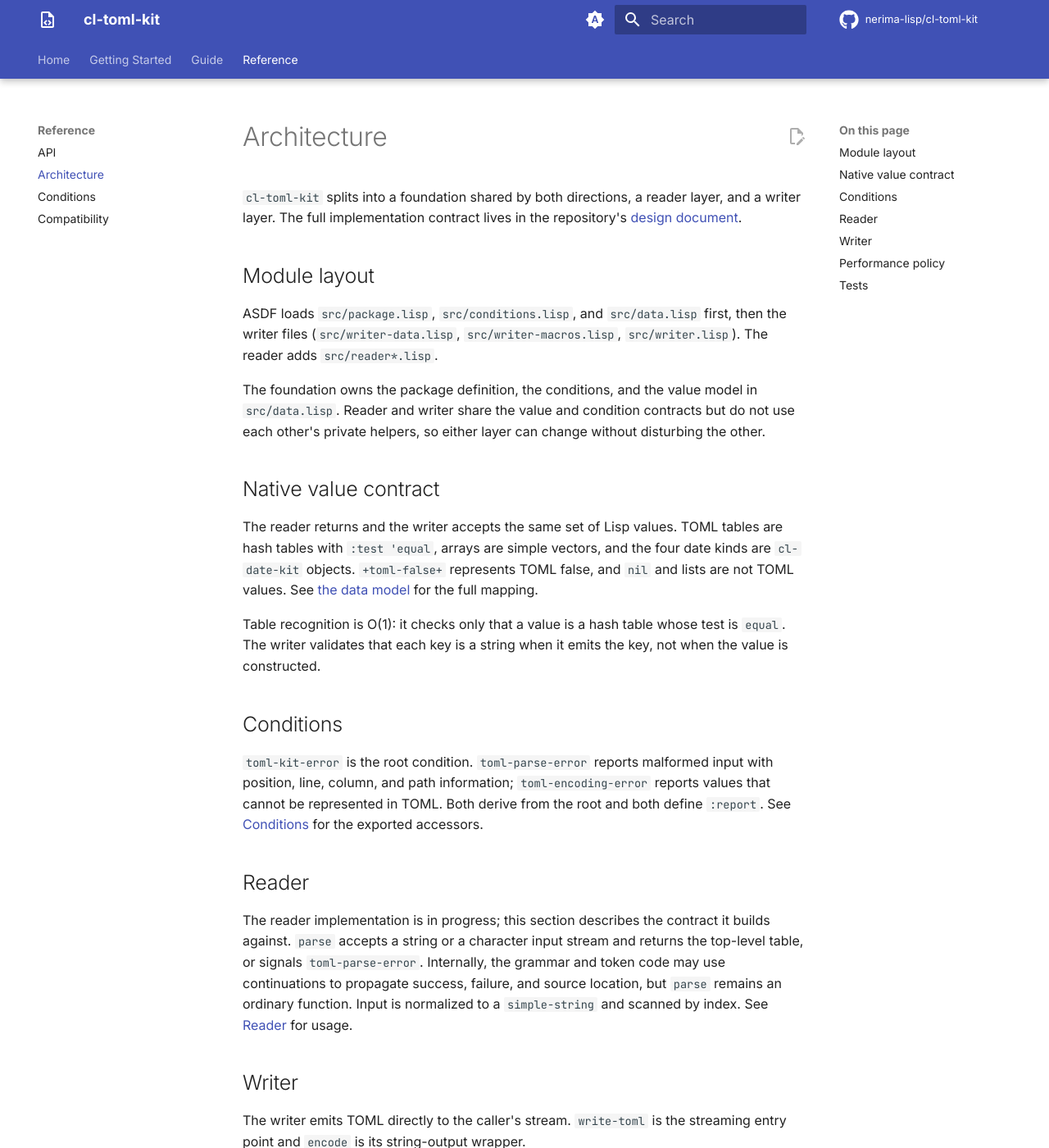
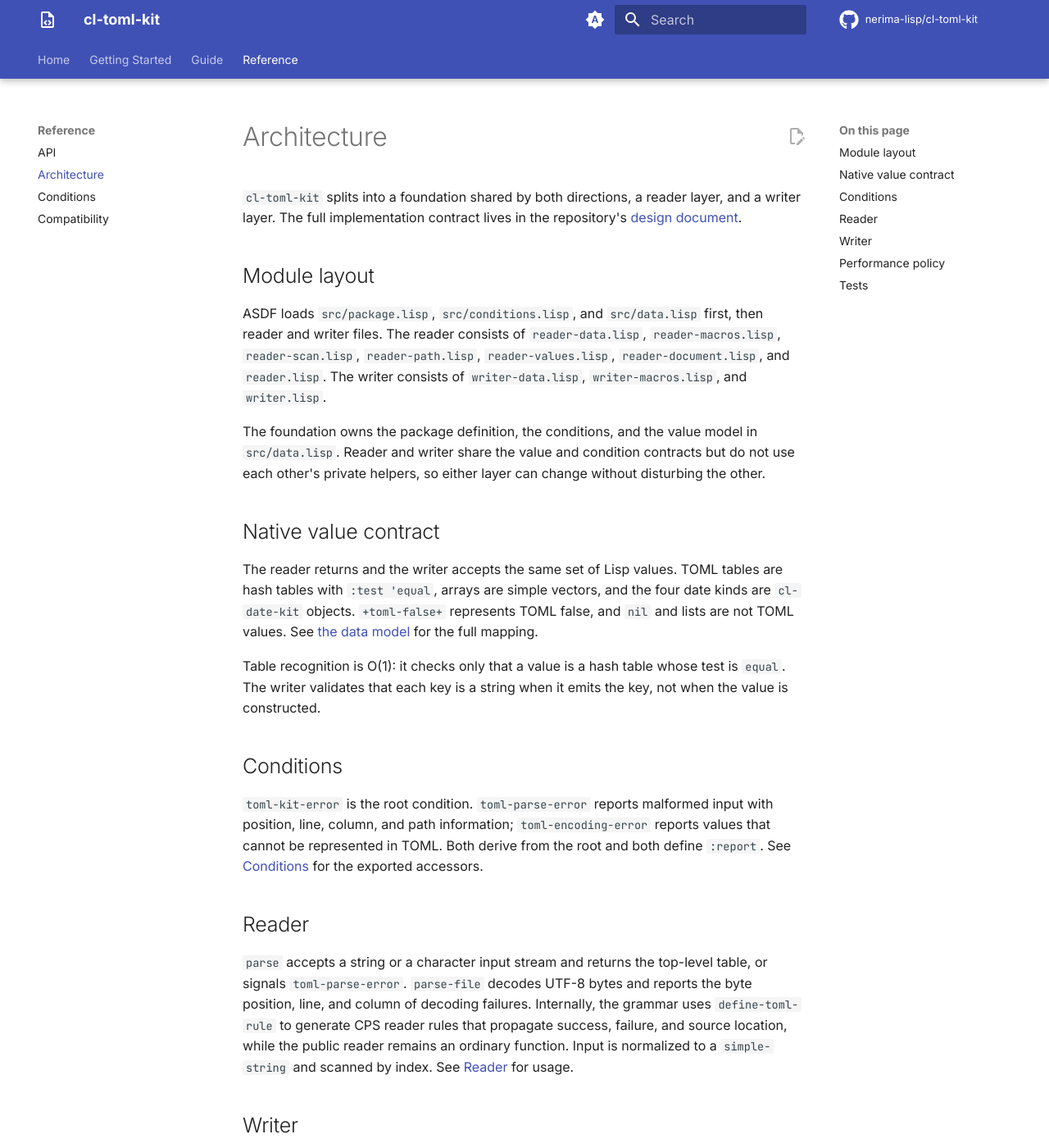
Before and after one commit to nerima-lisp/cl-toml-kit, an MkDocs documentation site: the page built from docs/src/reference/architecture.md, in a window 1280 px wide and 1400 px high. Shown: the whole window at 82% size. Built offline with MkDocs 1.6.1 and Material for MkDocs 9.7.7, drawn with Linux system fonts in a browser that asks for light colours; comment, search, counter and statistics services are not loaded.

Commit message:
docs: document implemented architecture

```diff
--- a/docs/src/reference/architecture.md
+++ b/docs/src/reference/architecture.md
@@ -7,8 +7,10 @@ repository's [design document](https://github.com/nerima-lisp/cl-toml-kit/blob/m
 ## Module layout
 
 ASDF loads `src/package.lisp`, `src/conditions.lisp`, and `src/data.lisp`
-first, then the writer files (`src/writer-data.lisp`, `src/writer-macros.lisp`,
-`src/writer.lisp`). The reader adds `src/reader*.lisp`.
+first, then reader and writer files. The reader consists of `reader-data.lisp`,
+`reader-macros.lisp`, `reader-scan.lisp`, `reader-path.lisp`,
+`reader-values.lisp`, `reader-document.lisp`, and `reader.lisp`. The writer
+consists of `writer-data.lisp`, `writer-macros.lisp`, and `writer.lisp`.
 
 The foundation owns the package definition, the conditions, and the value
 model in `src/data.lisp`. Reader and writer share the value and condition
@@ -37,12 +39,13 @@ the exported accessors.
 
 ## Reader
 
-The reader implementation is in progress; this section describes the contract
-it builds against. `parse` accepts a string or a character input stream and
-returns the top-level table, or signals `toml-parse-error`. Internally, the
-grammar and token code may use continuations to propagate success, failure,
-and source location, but `parse` remains an ordinary function. Input is
-normalized to a `simple-string` and scanned by index. See
+`parse` accepts a string or a character input stream and returns the top-level
+table, or signals `toml-parse-error`. `parse-file` decodes UTF-8 bytes and
+reports the byte position, line, and column of decoding failures. Internally,
+the grammar uses `define-toml-rule` to generate CPS reader rules that propagate
+success, failure, and source location, while the public reader remains an
+ordinary function. Input is normalized to a `simple-string` and scanned by
+index. See
 [Reader](../guide/reader.md) for usage.
 
 ## Writer
```
Also changed, not shown: docs/design/architecture.md (+68 -81 lines), docs/src/reference/compatibility.md (+3 -4 lines), docs/src/reference/conditions.md (+2 -3 lines).
